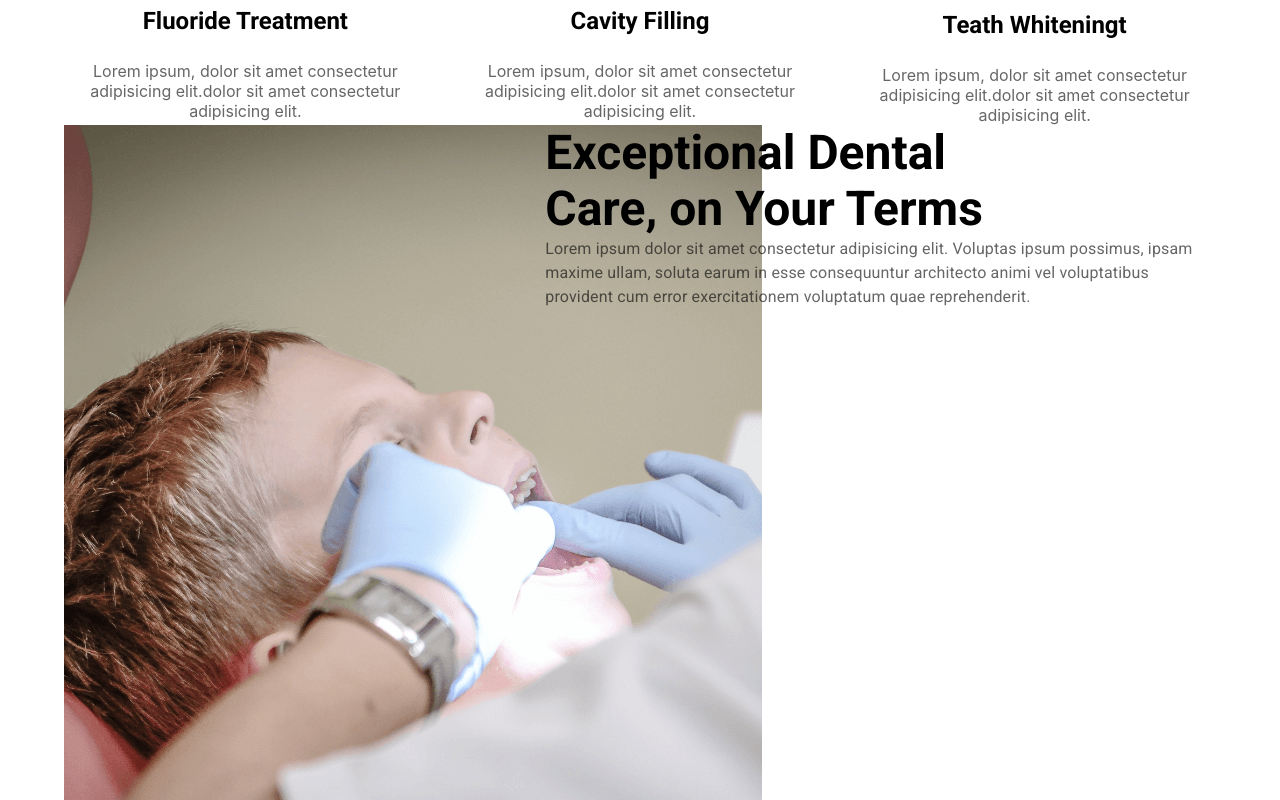
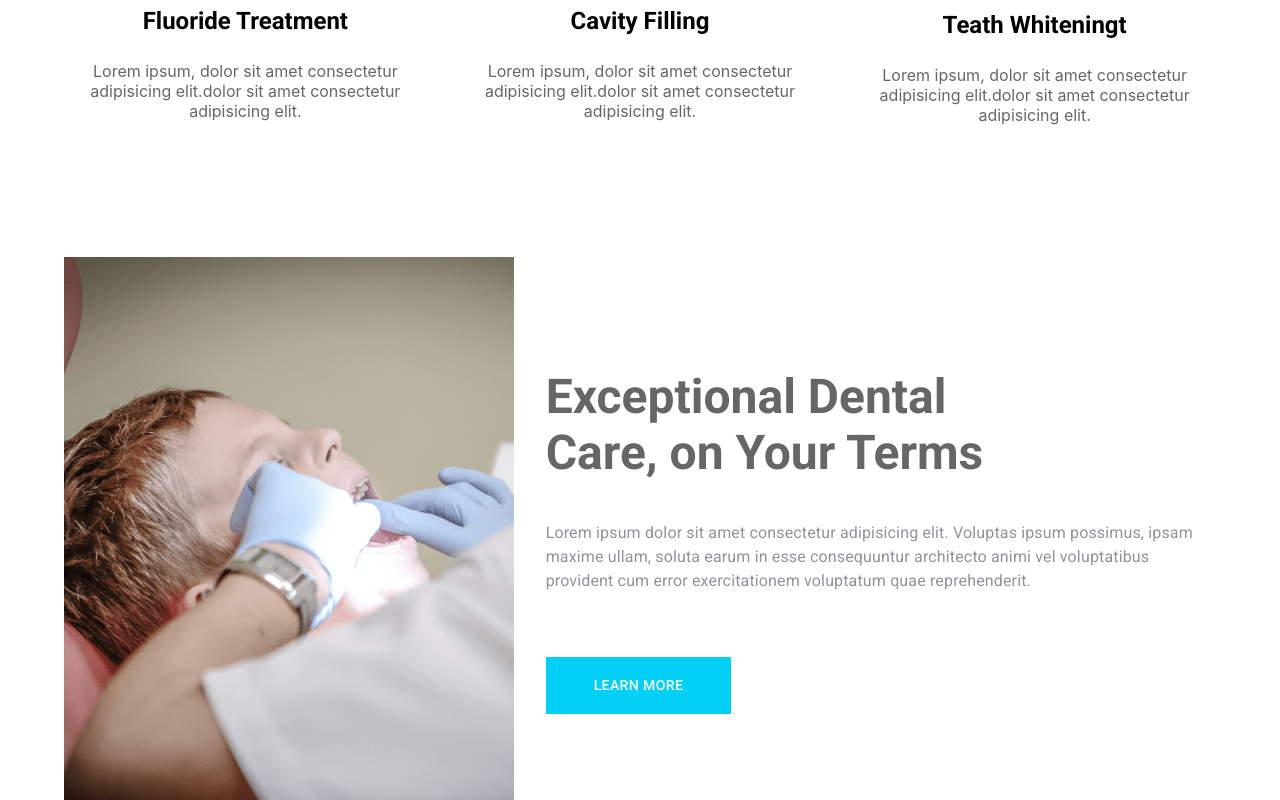
Before and after one commit to nazmul-devs/one-care-family-doctors, a React (Create React App) app: page / in a window 1280 px wide. Shown: the part 1100-1900 px from the top of the page. Built offline with nearby package versions, Linux system fonts and the light colour scheme.

Commit message:
exceptional dental style complete

```diff
--- a/src/Pages/Home/ExceptionalDental/ExceptionalDental.js
+++ b/src/Pages/Home/ExceptionalDental/ExceptionalDental.js
@@ -1,25 +1,48 @@
-import { Container, Grid, Typography } from "@mui/material";
+import { Button, Container, Grid, Typography } from "@mui/material";
 import React from "react";
 import treatment from "../../../images/treatment.png";
 
 const ExceptionalDental = () => {
 	return (
 		<Container>
-			<Grid container spacing="3" sx={{ alignIems: "center" }}>
+			<Grid
+				container
+				spacing="4"
+				sx={{
+					mt: 16,
+					alignItems: "center",
+				}}
+			>
 				<Grid item xs="5">
-					<img src={treatment} sx={{ width: 300 }} alt="" />
+					<img src={treatment} width="450" alt="" />
 				</Grid>
 				<Grid item xs="7">
-					<Typography variant="h3" sx={{ fontWeight: "bold" }}>
+					<Typography
+						variant="h3"
+						sx={{ fontWeight: "bold", color: "text.secondary" }}
+					>
 						Exceptional Dental <br />
 						Care, on Your Terms
 					</Typography>
-					<Typography sx={{ color: "text.secondary" }}>
+					<Typography sx={{ color: "#909497", mt: 5 }}>
 						Lorem ipsum dolor sit amet consectetur adipisicing elit.
 						Voluptas ipsum possimus, ipsam maxime ullam, soluta earum in
 						esse consequuntur architecto animi vel voluptatibus provident
 						cum error exercitationem voluptatum quae reprehenderit.
 					</Typography>
+					<Button
+						sx={{
+							background: "#00D0F6",
+							color: "white",
+							border: "none",
+							borderRadius: "0",
+							px: 6,
+							py: 2,
+							mt: 8,
+						}}
+					>
+						Learn more
+					</Button>
 				</Grid>
 			</Grid>
 		</Container>
```
